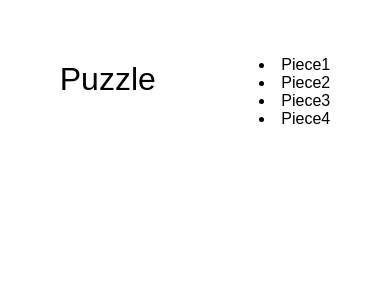
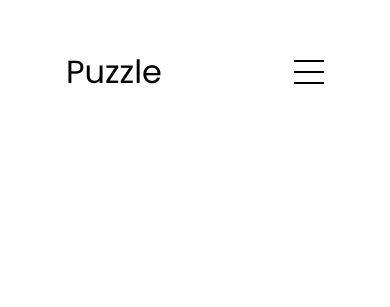
Before and after one commit to dustindghb/html-css-webevent, a plain HTML site: page index.html in a window 390 px wide. Drawn offline with Linux system fonts and the light colour scheme.

Commit message:
hamburger icon mobile
added hamburger icon mobile

```diff
--- a/mediaqueries.css
+++ b/mediaqueries.css
@@ -1,7 +1,7 @@
 /*when screen size is less than 1200 navigation will dissappear and show hamburger menu*/
 @media screen and (max-width: 1200px){
     #desktop-nav{
-        display:none;
+        display: none;
     }
     #hamburger-nav{
         display: flex;
--- a/script.js
+++ b/script.js
@@ -0,0 +1,7 @@
+function toggleMenu(){
+    //targeting these two elements
+    const menu = document.querySelector(".menu-links");
+    const icon = document.querySelector(".hamburger-icon");
+    menu.classList.toggle("open")
+    icon.classList.toggle("open")
+}
--- a/style.css
+++ b/style.css
@@ -1,8 +1,8 @@
 /* General Styling */
 
-<style>
+
 @import url('https://fonts.googleapis.com/css2?family=Poppins:wght@100;300;400;500;600&display=swap');
-</style>
+
 
 *{
     margin:0;
@@ -76,15 +76,15 @@ a:hover{
 
 /* Hamburger Menu */
 #hamburger-nav{
-    display:none;
+    display: none;
 }
 
-.hamburger-menu{
+.hamburger-menu {
     position: relative;
     display: inline-block;
 }
 
-.hamburger-icon{
+.hamburger-icon {
     display: flex;
     flex-direction: column;
     justify-content: space-between;
@@ -92,3 +92,61 @@ a:hover{
     width: 30px;
     cursor: pointer;
 }
+
+/* Lines of the hamburger */
+.hamburger-icon span {
+    width: 100%;
+    height: 2px;
+    background-color: black;
+    transition: all 0.3s ease-in-out; /* Fixed transition time syntax */
+}
+
+.menu-links {
+    position: absolute;
+    top: 100%;
+    right: 0;
+    background-color: white;
+    width: fit-content;
+    max-height: 0;
+    overflow: hidden;
+    transition: max-height 0.3s ease-in-out; /* Transition should apply to max-height */
+}
+
+.menu-links a{
+    display: block;
+    padding: 10px;
+    text-align: center;
+    font-size: 1.5rem;
+    color: black;
+    text-decoration: none;
+    transition: all 0.3 ease-in-out;
+}
+
+.menu-links li{
+    list-style: none;
+}
+
+.menu-links.open{
+    max-height: 300px;
+}
+
+.hamburger-icon span {
+    transition: all 0.3s ease-in-out; /* Apply transition to all spans */
+}
+
+.hamburger-icon.open span:first-child {
+    transform: rotate(45deg) translate(10px, 5px);
+}
+
+.hamburger-icon.open span:nth-child(2) {
+    opacity: 0;
+}
+
+.hamburger-icon.open span:last-child {
+    transform: rotate(-45deg) translate(10px, -5px);
+}
+
+.hamburger-icon span {
+    transition: all 0.3s ease-in-out; /* Ensure transition is applied */
+}
+}
```
